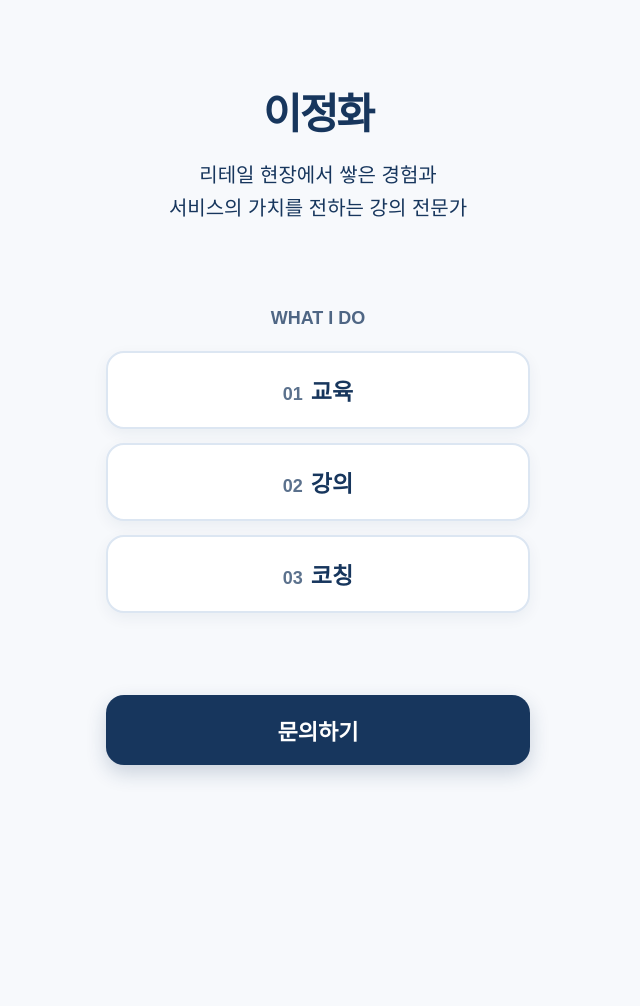
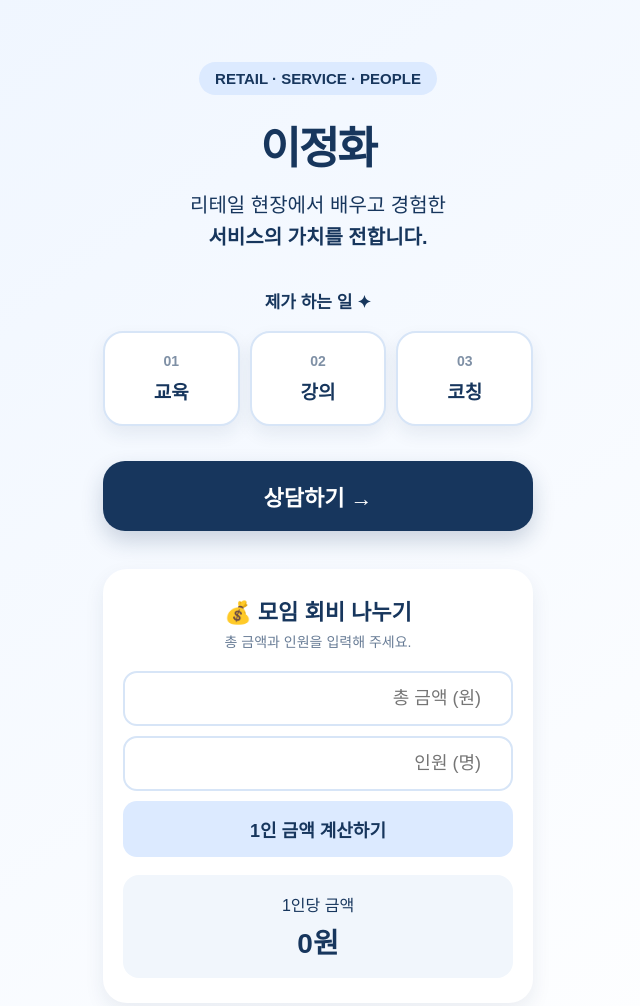
Before and after one commit to service1pro/service1pro.github.io, a plain HTML site: page index.html in a window 1280 px wide. Shown: the whole page, without its empty margins (322-962 px from the left). Before the commit the page ends 800 px from the top, so only its background shows below. Drawn offline with Linux system fonts and the light colour scheme.

Commit message:
Refactor index.html with new styles and layout
Updated the layout and styles of the HTML page, including new gradient background and improved structure for sections.

```diff
--- a/index.html
+++ b/index.html
@@ -1,102 +1,159 @@
+
 <!DOCTYPE html>
 <html lang="ko">
 <head>
 <meta charset="UTF-8">
-  <meta name="viewport" content="width=device-width, initial-scale=1.0">
+<meta name="viewport" content="width=device-width,initial-scale=1.0">
 <title>이정화 | 리테일 강의</title>
 <style>
 *{box-sizing:border-box}
 body{
   margin:0;
   font-family:"Noto Sans KR",sans-serif;
-      background:#f7f9fc;
+  background:linear-gradient(145deg,#eef5ff,#fff);
   color:#17365d;
 }
 .card{
   max-width:480px;
   min-height:100vh;
   margin:auto;
-      padding:55px 28px 35px;
-      display:flex;
-      flex-direction:column;
-      justify-content:space-between;
+  padding:42px 25px 30px;
   text-align:center;
 }
-    .top{padding-top:25px}
+.top{padding-top:20px}
+.badge{
+  display:inline-block;
+  padding:8px 16px;
+  border-radius:30px;
+  background:#dceaff;
+  font-size:15px;
+  font-weight:700;
+  margin-bottom:18px;
+}
 .name{
-      font-size:42px;
-      font-weight:800;
+  font-size:44px;
+  font-weight:900;
   letter-spacing:-2px;
-      margin:0 0 18px;
+  margin:0 0 12px;
 }
 .intro{
   font-size:20px;
-      line-height:1.65;
+  line-height:1.6;
   font-weight:500;
   margin:0;
 }
-    .work{
-      margin:45px 0;
-    }
+.highlight{font-weight:800}
+.work{margin:35px 0}
 .work-title{
-      font-size:18px;
-      font-weight:700;
-      margin-bottom:22px;
-      opacity:.75;
+  font-size:17px;
+  font-weight:800;
+  margin-bottom:18px;
 }
 .items{
   display:grid;
-      gap:14px;
+  grid-template-columns:repeat(3,1fr);
+  gap:10px;
 }
 .item{
-      background:white;
-      border:2px solid #dce6f2;
-      border-radius:18px;
-      padding:20px 15px;
-      font-size:23px;
-      font-weight:700;
-      box-shadow:0 5px 15px rgba(23,54,93,.06);
+  background:#fff;
+  border:2px solid #d7e5f7;
+  border-radius:20px;
+  padding:20px 8px;
+  font-size:19px;
+  font-weight:800;
+  box-shadow:0 8px 18px rgba(23,54,93,.08);
 }
 .number{
-      display:inline-block;
-      margin-right:8px;
-      font-size:18px;
-      opacity:.7;
+  display:block;
+  font-size:14px;
+  margin-bottom:8px;
+  opacity:.55;
 }
 .contact{
   display:block;
   width:100%;
   padding:19px;
+  margin-top:35px;
+  border-radius:22px;
+  background:#17365d;
+  color:#fff;
+  text-decoration:none;
+  font-size:22px;
+  font-weight:800;
+  box-shadow:0 10px 22px rgba(23,54,93,.2);
+}
+.calculator{
+  margin-top:38px;
+  padding:25px 20px;
+  background:#fff;
+  border-radius:24px;
+  box-shadow:0 8px 20px rgba(23,54,93,.08);
+}
+.calculator h2{
+  margin:0 0 5px;
+  font-size:22px;
+}
+.calculator p{
+  margin:0 0 20px;
+  font-size:14px;
+  opacity:.65;
+}
+.input{
+  width:100%;
+  padding:15px;
+  margin-bottom:10px;
+  border:2px solid #d7e5f7;
+  border-radius:14px;
+  font-size:18px;
+  text-align:right;
+  outline:none;
+}
+.input:focus{border-color:#17365d}
+.calc-btn{
+  width:100%;
+  padding:15px;
   border:0;
-      border-radius:18px;
-      background:#17365d;
-      color:white;
-      font-size:22px;
-      font-weight:700;
-      text-decoration:none;
+  border-radius:14px;
+  background:#dceaff;
+  color:#17365d;
+  font-size:18px;
+  font-weight:800;
   cursor:pointer;
-      box-shadow:0 8px 20px rgba(23,54,93,.2);
 }
-    .contact:active{transform:scale(.98)}
+.result{
+  margin-top:18px;
+  padding:17px;
+  border-radius:16px;
+  background:#f1f6fc;
+  font-size:16px;
+}
+.result strong{
+  display:block;
+  margin-top:5px;
+  font-size:28px;
+}
 @media(max-width:360px){
-      .name{font-size:36px}
+  .name{font-size:38px}
   .intro{font-size:18px}
-      .item{font-size:21px}
+  .item{font-size:17px}
 }
 </style>
 </head>
+
 <body>
 <main class="card">
+
   <section class="top">
+    <div class="badge">RETAIL · SERVICE · PEOPLE</div>
     <h1 class="name">이정화</h1>
     <p class="intro">
-        리테일 현장에서 쌓은 경험과<br>
-        서비스의 가치를 전하는 강의 전문가
+      리테일 현장에서 배우고 경험한<br>
+      <span class="highlight">서비스의 가치를 전합니다.</span>
     </p>
   </section>
 
   <section class="work">
-      <div class="work-title">WHAT I DO</div>
+    <div class="work-title">제가 하는 일 ✦</div>
     <div class="items">
       <div class="item"><span class="number">01</span>교육</div>
       <div class="item"><span class="number">02</span>강의</div>
@@ -104,7 +161,55 @@
     </div>
   </section>
 
-    <a class="contact" href="tel:01000000000">문의하기</a>
+  <a class="contact" href="tel:01000000000">
+    상담하기 <span>→</span>
+  </a>
+
+  <section class="calculator">
+    <h2>💰 모임 회비 나누기</h2>
+    <p>총 금액과 인원을 입력해 주세요.</p>
+
+    <input
+      id="total"
+      class="input"
+      type="number"
+      inputmode="numeric"
+      placeholder="총 금액 (원)"
+    >
+
+    <input
+      id="people"
+      class="input"
+      type="number"
+      inputmode="numeric"
+      placeholder="인원 (명)"
+    >
+
+    <button class="calc-btn" onclick="calculate()">1인 금액 계산하기</button>
+
+    <div class="result">
+      1인당 금액
+      <strong id="result">0원</strong>
+    </div>
+  </section>
+
 </main>
+
+<script>
+function calculate(){
+  const total = Number(document.getElementById("total").value);
+  const people = Number(document.getElementById("people").value);
+  const result = document.getElementById("result");
+
+  if(total <= 0 || people <= 0){
+    result.textContent = "금액과 인원을 입력해 주세요";
+    return;
+  }
+
+  const amount = Math.ceil(total / people);
+  result.textContent = amount.toLocaleString("ko-KR") + "원";
+}
+</script>
+
 </body>
 </html>
```
Lines whose indentation alone changed are shown as unchanged.
